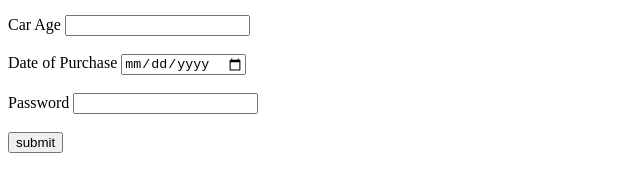
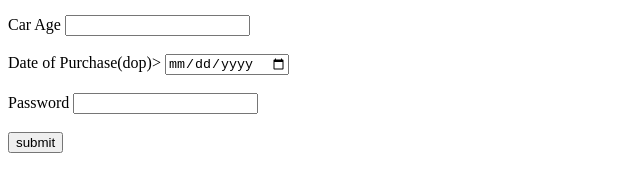
Before and after one commit to acciojob/car-insurance-form-sandeepr6221-cmd, a website: page main.html in a window 1280 px wide. Shown: the part 146-338 px from the top of the page, 0-640 px from the left. Drawn offline with Linux system fonts and the light colour scheme.

Commit message:
created a submission

```diff
--- a/main.html
+++ b/main.html
@@ -32,7 +32,7 @@
 			<label for="carage">Car Age</label>
 			<input type="number" id="carage" required>
 			<br><br>
-			<lable for="dop">Date of Purchase</lable>
+			<lable for="dop">Date of Purchase(dop)></lable>
 			<input type="Date" id="dop" required>
 			<br><br>
 			<label for="password">Password</label>
```
